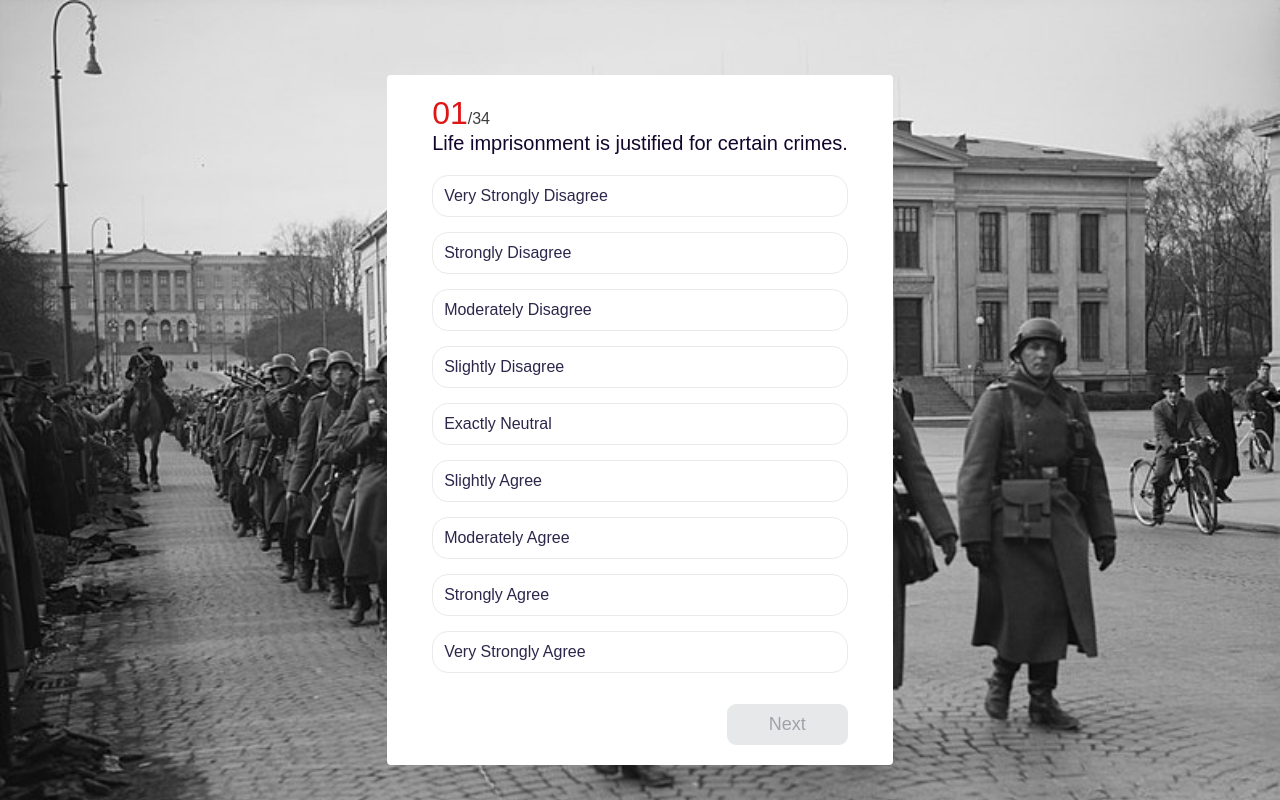
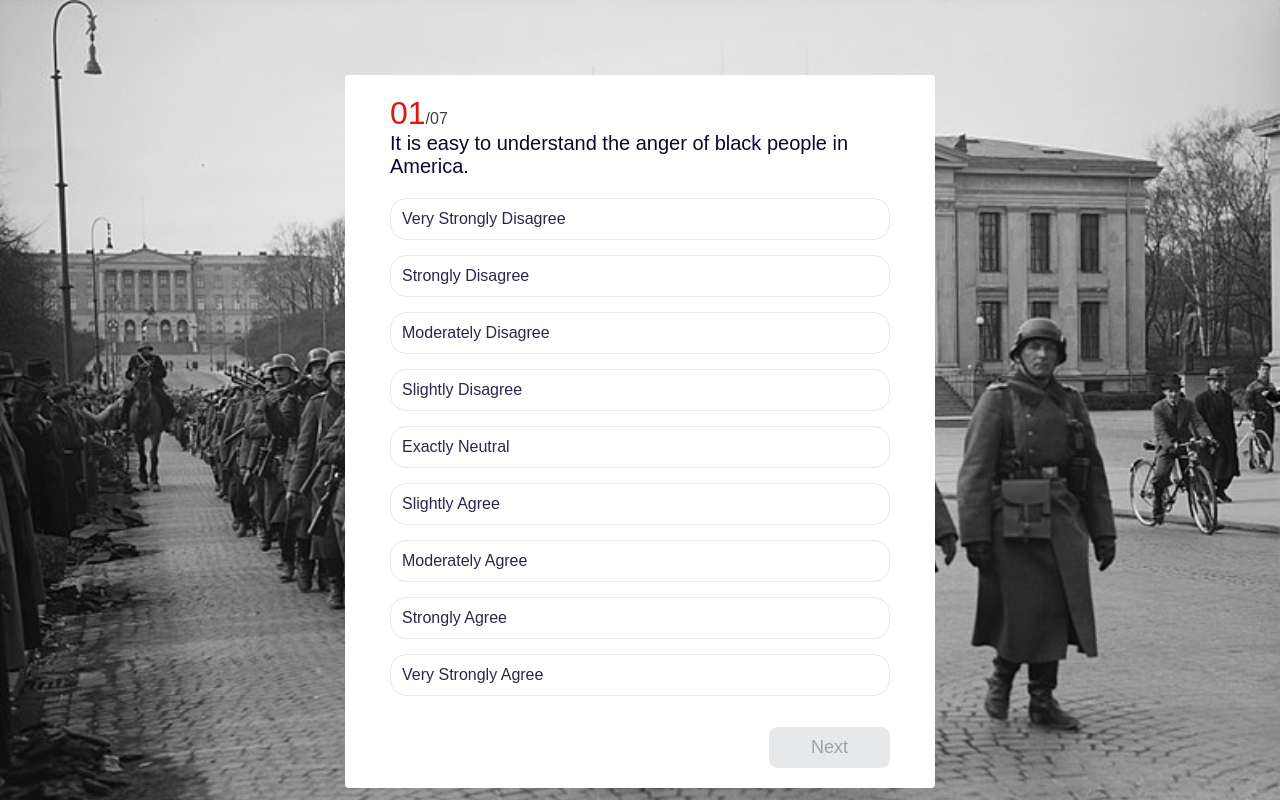
Before and after one commit to CommanderSABLy/personal_website, a React (Create React App) app: page / in a window 1280 px wide. Built offline with nearby package versions, Linux system fonts and the light colour scheme; a web font is replaced by a local one.

Commit message:
Added Modern Rascism Scale questions and tested logic.

```diff
--- a/src/App.js
+++ b/src/App.js
@@ -1,6 +1,7 @@
 import React from 'react';
 import { useState } from 'react';
-import { RWA } from './questions';
+//I can probably just have all of the tests come from questions
+import { MRS } from './questions';
 import './quiz.css';
 
 function Quiz() {
@@ -8,7 +9,8 @@ function Quiz() {
   const [selectedAnswer, setSelectedAnswer] = useState('')
   const [showResult, setShowResult] = useState(false)
   const [selectedAnswerIndex, setSelectedAnswerIndex] = useState(null)
-  const { questions } = RWA
+  //questions will need to be selected based on menu selection
+  const { questions } = MRS
   const { question, choices, scoring } = questions[activeQuestion]
   const [result, setResult] = useState(0)
 
@@ -94,7 +96,7 @@ function Quiz() {
         <div className="result">
           <h3>Right Wing Authoritarianism Score</h3>
           <p>
-            Total Score:<span> {100 * ((result - 30) /240)}%</span>
+            Total Score:<span> {100 * ((result - 7) /56)}%</span>
           </p>
           <p>
             Total Questions: <span>{questions.length}</span>
--- a/src/questions.js
+++ b/src/questions.js
@@ -8,6 +8,19 @@ const nine_scale = [
     'Moderately Agree',
     'Strongly Agree',
     'Very Strongly Agree',
+]
+
+const push_speed_scale = [
+    'Trying to push very much too fast.',
+    'Going too slowly',
+    'Moving at about the right speed',
+]
+
+const four_scale = [
+    'Strongly Agree',
+    'Somewhat Agree',
+    'Somewhat Disagree',
+    'Strongly Disagree',
 ]
 
 export const RWA = {
@@ -185,3 +198,48 @@ export const RWA = {
         },
     ]
 }
+
+export const MRS = {
+    topic: '',
+    questions: [
+        {
+            question: 'It is easy to understand the anger of black people in America.',
+            choices: nine_scale,
+            scoring: 'Descend'
+        },
+        {
+            question: 'Blacks have more influence upon school desegregation plans that they ought to have.',
+            choices: nine_scale,
+            scoring: 'Ascend',
+        },
+        {
+            question:'Blacks are getting too demanding in their push for equal rights.',
+            choices: nine_scale,
+            scoring: 'Ascend',
+        },
+        {
+            question:'Over the past few years blacks have gotten more economically than they deserve.',
+            choices: nine_scale,
+            scoring: 'Ascend',
+        },
+        {
+            question: 'Over the past few years the government and news media have shown more respect to blacks than they deserve.',
+            choices: nine_scale,
+            scoring: 'Ascend',
+        },
+        {
+            question: 'Blacks should not push themselves where they\'re not wanted.',
+            choices: nine_scale,
+            scoring: 'Ascend',
+        },
+        {
+            question: 'Discrimination against blacks is no longer a problem in the United States.',
+            choices: nine_scale,
+            scoring: 'Ascend',
+        },
+    ]
+}
+
+//export const SRS = {
+
+//}
```
